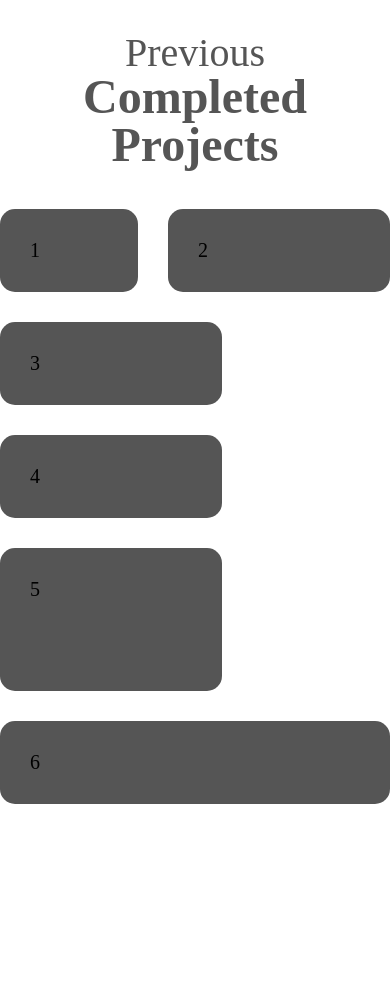
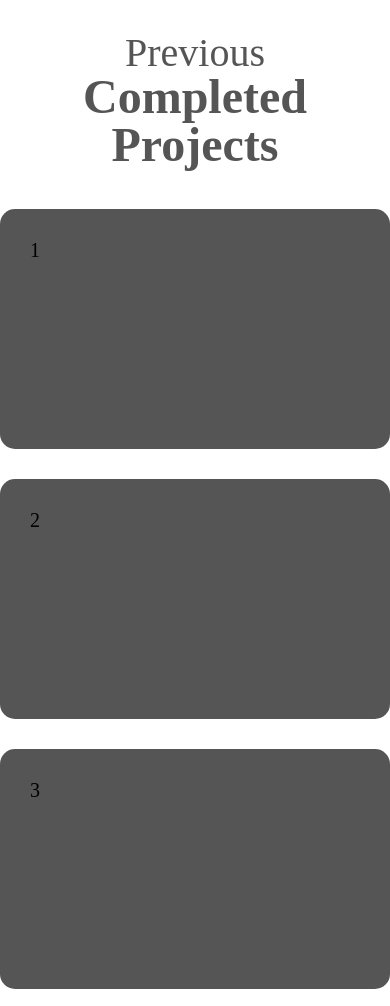
Before and after one commit to NirmalaPuppala26/Portfolio, a plain HTML site: page index.html in a window 390 px wide. Shown: the part 4299-5305 px from the top of the page. Drawn offline with Linux system fonts and the light colour scheme; a web font is replaced by a local one.

Commit message:
initial commit

```diff
--- a/styles.css
+++ b/styles.css
@@ -397,10 +397,19 @@ h3{
     @media (max-width:1024px) {
       grid-template-rows: repeat(8,1fr);
     }
+    @media (max-width:768px) {
+      display: flex;
+      flex-direction: column;
+      gap: 30px;
+      height: auto;
+    }
     .bento-item{
       padding: 30px;
       background-color: var(--base);
       border-radius: 15px;
+    @media (max-width:768px) {
+      height: 240px;
+    }
       &:nth-child(1){
         grid-column: span 2;
         grid-row: span 2;
```
